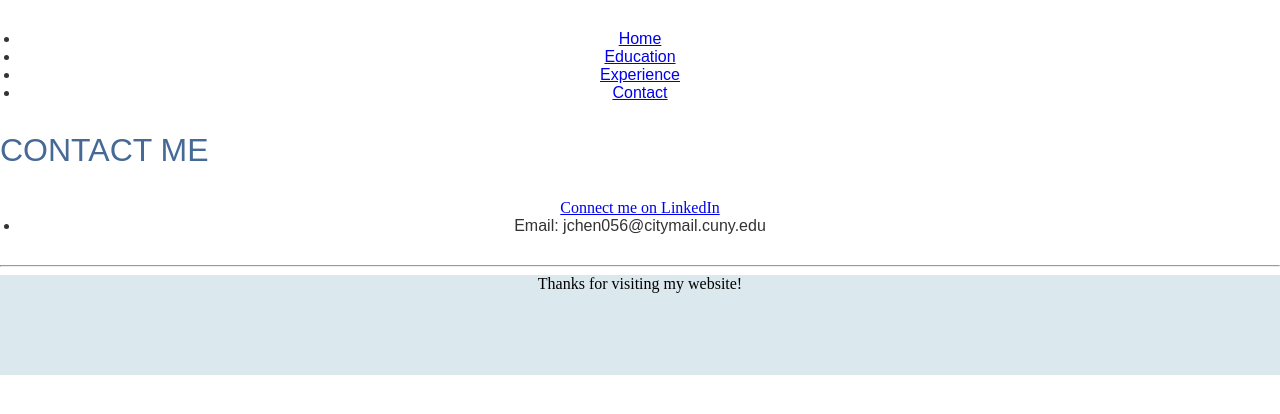
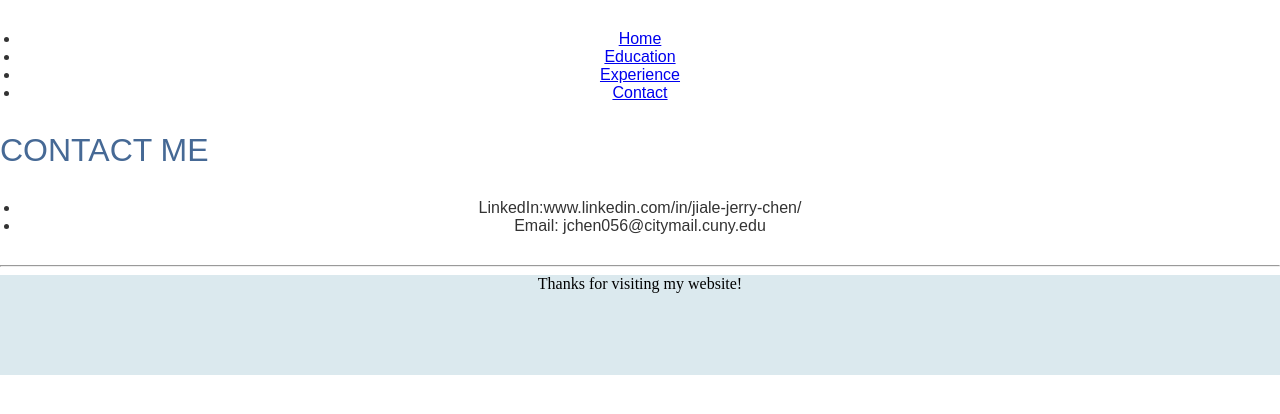
Before and after one commit to jchen056/jchen056.github.io, a Jekyll site: the page built from contact.html, in a window 1280 px wide. Shown: the top 414 px of the page. Built offline with Jekyll 4.4.1, drawn with Linux system fonts in a browser that asks for light colours.

Commit message:
Update contact.html

```diff
--- a/contact.html
+++ b/contact.html
@@ -7,6 +7,6 @@ title: Contact
   Contact Me
 </h1>
   <p><ul>
-    <a href="www.linkedin.com/in/jiale-jerry-chen/">Connect me on LinkedIn</a>
+    <li>LinkedIn:www.linkedin.com/in/jiale-jerry-chen/</li>
     <li>Email: jchen056@citymail.cuny.edu</li>
          </ul></p>
```
